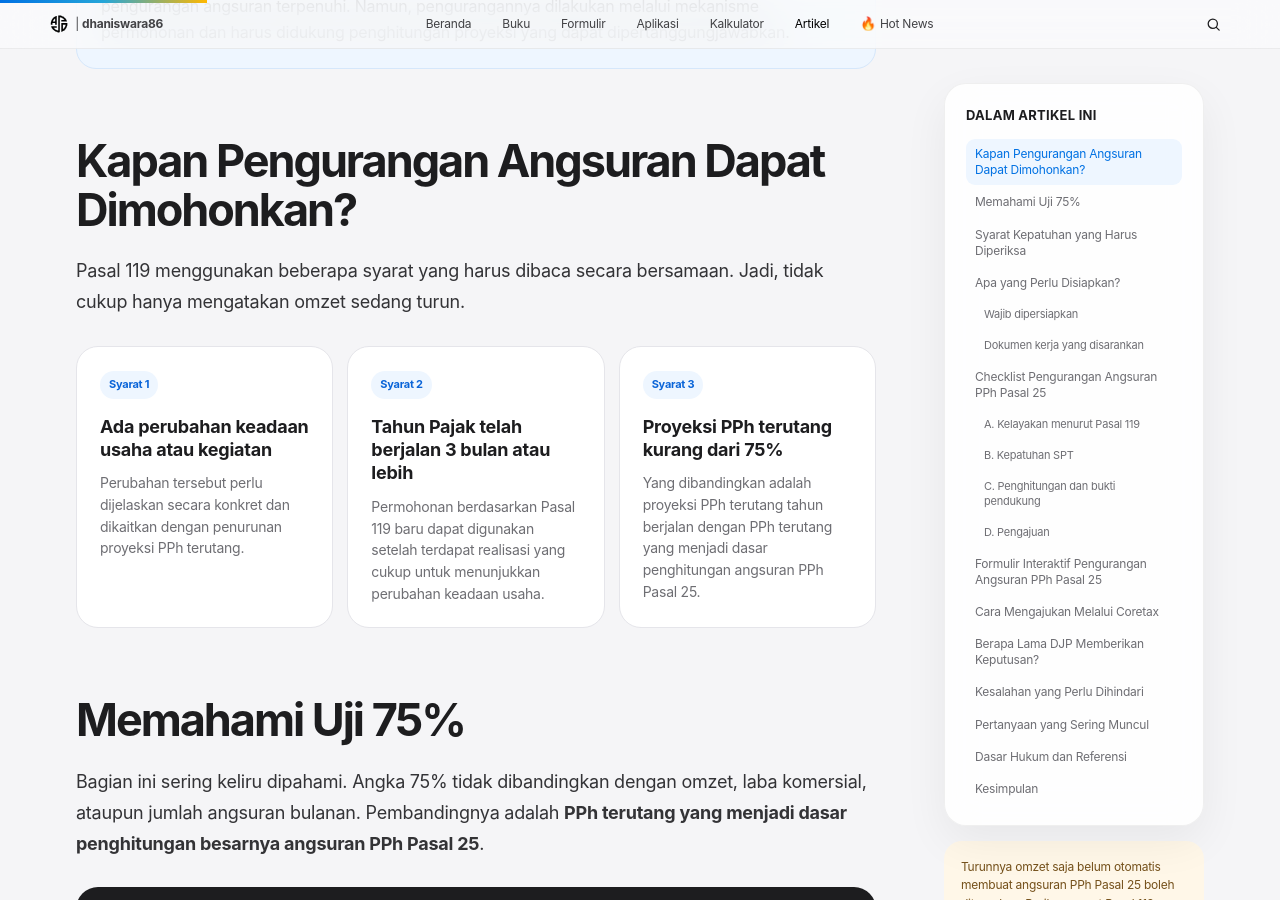
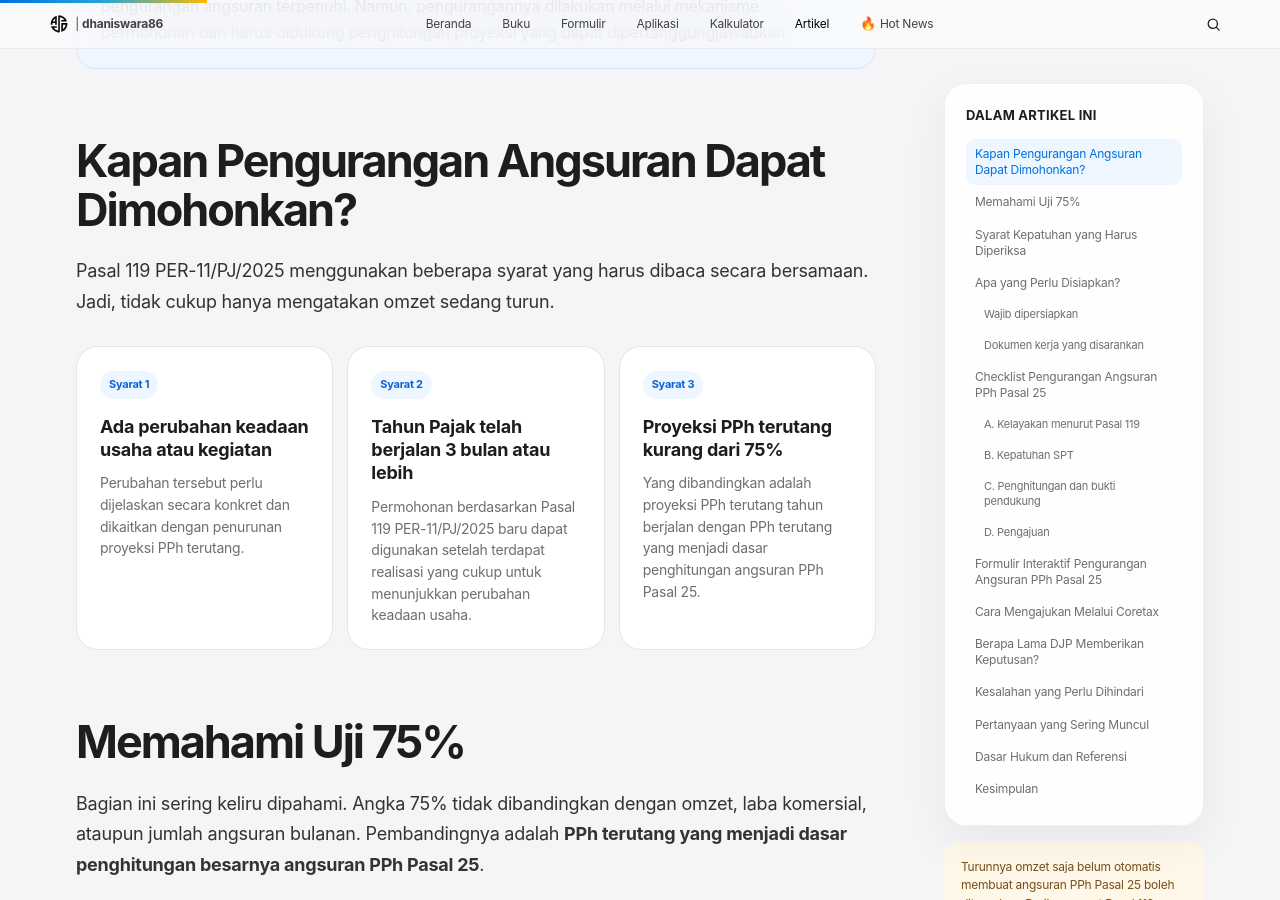
Before and after one commit to dhaniswara86/dhaniswara86.github.io, a Jekyll site: the page built from _artikel/pengurangan-angsuran-pph25.md, in a window 1280 px wide and 900 px high, scrolled down 1940 px. Built offline with Jekyll 4.4.1, drawn with Linux system fonts in a browser that asks for light colours.

Commit message:
Update pengurangan-angsuran-pph25.md

```diff
--- a/_artikel/pengurangan-angsuran-pph25.md
+++ b/_artikel/pengurangan-angsuran-pph25.md
@@ -108,7 +108,7 @@ custom_js:
 <h2>Kapan Pengurangan Angsuran Dapat Dimohonkan?</h2>
 
 <p>
-  Pasal 119 menggunakan beberapa syarat yang harus dibaca secara bersamaan.
+  Pasal 119 PER-11/PJ/2025 menggunakan beberapa syarat yang harus dibaca secara bersamaan.
   Jadi, tidak cukup hanya mengatakan omzet sedang turun.
 </p>
 
@@ -126,7 +126,7 @@ custom_js:
     <span class="p25-rule-kicker">Syarat 2</span>
     <strong>Tahun Pajak telah berjalan 3 bulan atau lebih</strong>
     <p>
-      Permohonan berdasarkan Pasal 119 baru dapat digunakan setelah terdapat
+      Permohonan berdasarkan Pasal 119 PER-11/PJ/2025 baru dapat digunakan setelah terdapat
       realisasi yang cukup untuk menunjukkan perubahan keadaan usaha.
     </p>
   </article>
```
